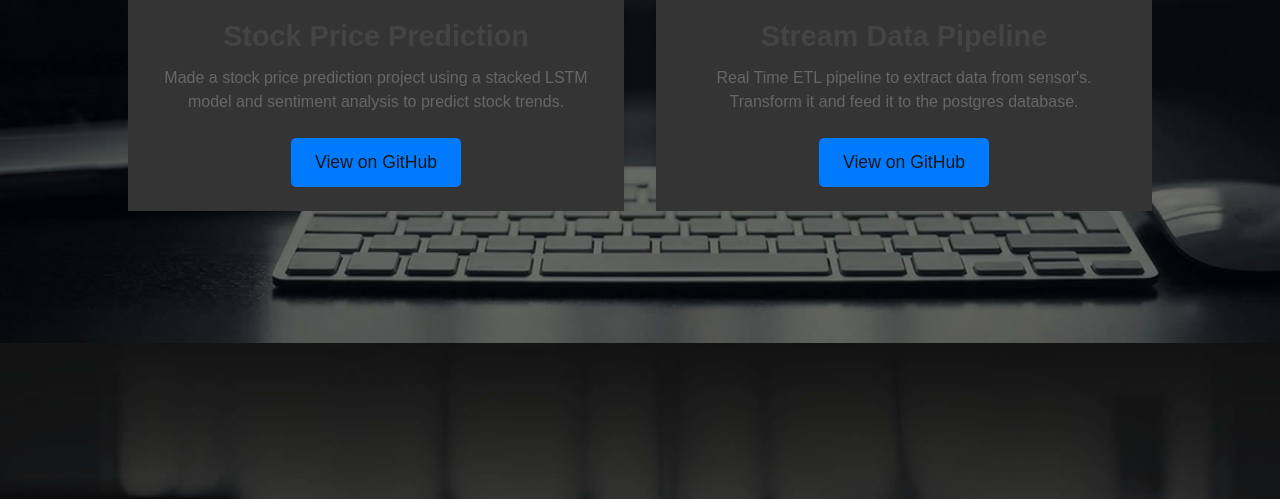
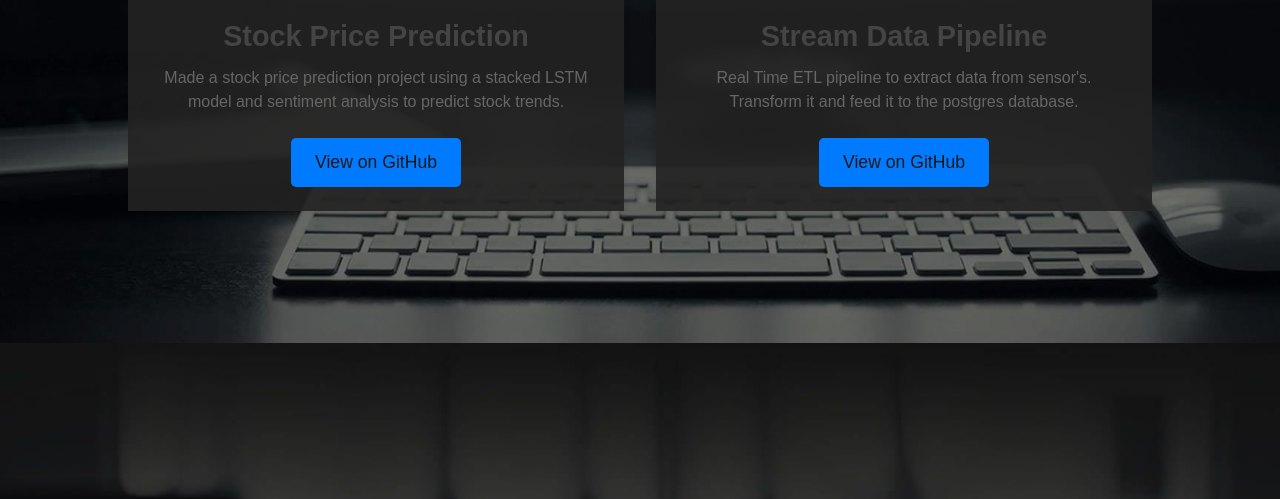
Before and after one commit to Sourabh7iwari/MyPortfolio, a Flask app: page / in a window 1280 px wide. Shown: the part 2057-2556 px from the top of the page. Run offline with Flask 3, Linux system fonts and the light colour scheme.

Commit message:
optimised visualization for project item backgroud 2

```diff
--- a/static/styles.css
+++ b/static/styles.css
@@ -159,7 +159,7 @@ header .header-social-links {
     font-size: 2.5rem;
     text-align: center;
     margin-bottom: 2rem;
-    color: #fffefe;
+    color: #ffffff;
 }
 
 .projects-grid {
@@ -171,7 +171,7 @@ header .header-social-links {
 }
 
 .project-item {
-    background-color: #353434;
+    background-color: rgba(36, 35, 35, 0.9);
     padding: 1.5rem;
     border-radius: 10px;
     box-shadow: 0 4px 6px rgba(0, 0, 0, 0.1);
```
